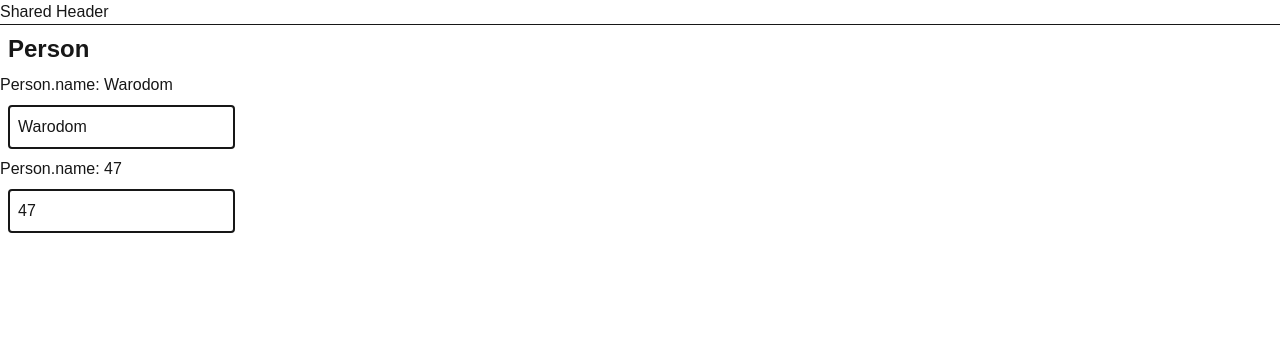
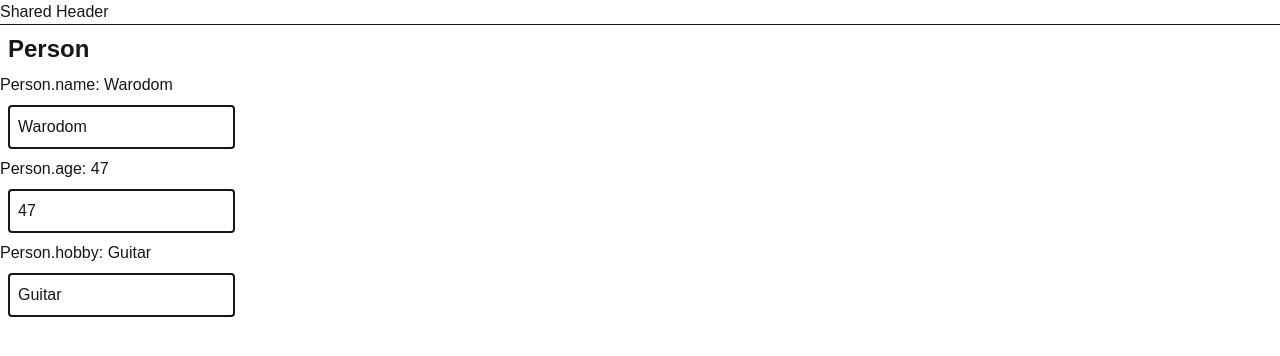
Before and after one commit to wwarodom/web_module_2026, a Next.js app in the folder 6_next_basic/my-app/: page /person in a window 1280 px wide. Shown: the top 356 px of the page. Built offline with nearby package versions, Linux system fonts and the light colour scheme.

Commit message:
combine handle change

```diff
--- a/6_next_basic/my-app/app/person/page.tsx
+++ b/6_next_basic/my-app/app/person/page.tsx
@@ -4,8 +4,17 @@ export default function PersonPage() {
     const [person, setPerson] = useState({
         id: 1,
         name: "Warodom",
-        age: 47
+        age: 47,
+        hobby: "Guitar"
     })
+
+    const handleChange = (e: ChangeEvent<HTMLInputElement>) => {
+        const { name, value } = e.target
+        console.log("Name: ", name, "value: ", value)
+        setPerson(
+            (prev) => ({ ...prev, [name]: value })
+        )
+    }
 
     return <div>
         <hr />
@@ -18,29 +27,37 @@ export default function PersonPage() {
                 <input
                     className="border-2 p-2 m-2 rounded"
                     type="text"
+                    name="name"
                     value={person.name}
-                    onChange={(e: ChangeEvent<HTMLInputElement>) => {
-                        setPerson(
-                            (prev) =>({ ...prev, name: e.target.value })
-                        )
-                    }}
+                    onChange={handleChange}
                 />
             </div>
         </div>
         <div>
             <div>
-                Person.name: {person.age}
+                Person.age: {person.age}
             </div>
             <div>
                 <input
                     className="border-2 p-2 m-2 rounded"
                     type="number"
+                    name="age"
                     value={person.age}
-                    onChange={(e: ChangeEvent<HTMLInputElement>) => {
-                        setPerson((prev) =>
-                            ({ ...prev, age: +e.target.value })
-                        )
-                    }}
+                    onChange={handleChange}
+                />
+            </div>
+        </div>
+        <div>
+            <div>
+                Person.hobby: {person.hobby}
+            </div>
+            <div>
+                <input
+                    className="border-2 p-2 m-2 rounded"
+                    name="hobby"
+                    type="text"
+                    value={person.hobby}
+                    onChange={handleChange}
                 />
             </div>
         </div>
```
